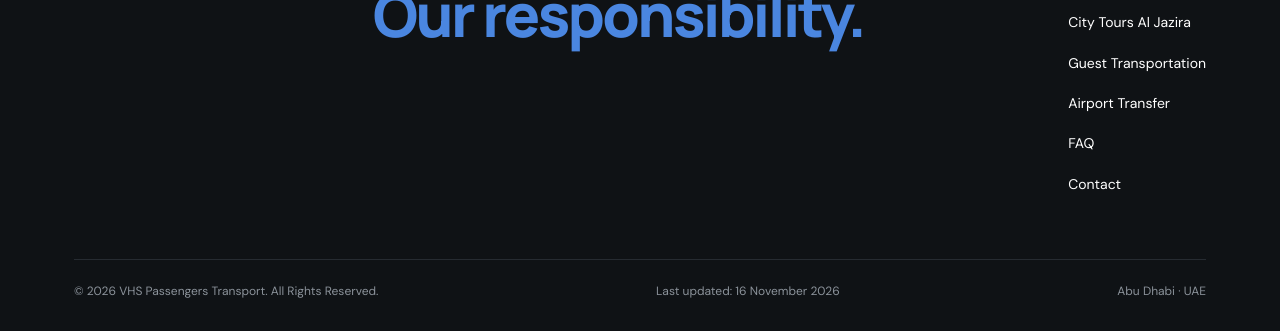
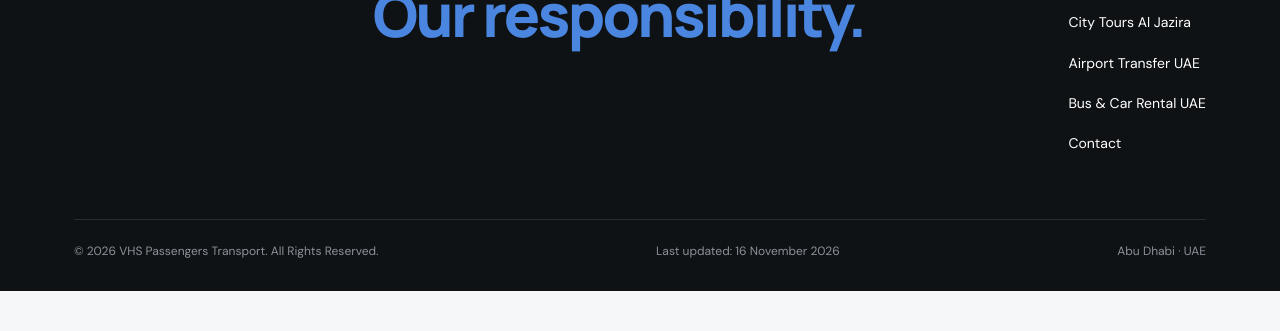
Before and after one commit to adilthengilan/vhs-transport, a plain HTML site: page City tours al jazira.html in a window 1280 px wide. Shown: the part 7427-7758 px from the top of the page. After the commit the page ends 7718 px from the top, so only its background shows below. Drawn offline with Linux system fonts and the light colour scheme.

Commit message:
Update footer links and content in HTML file

```diff
--- a/City tours al jazira.html
+++ b/City tours al jazira.html
@@ -207,7 +207,7 @@ footer ul{list-style:none;margin:0;padding:0;display:grid;gap:10px;font-size:14p
   <div class="top">
     <a class="brand chip" href="#top"><img src="assets/vhs-logo.png" width="150" height="42" alt="VHS Passengers Transport logo" loading="lazy" decoding="async"></a>
     <p class="fh">Your journey.<br><span style="color:#4a86e0">Our responsibility.</span></p>
-    <ul><li><a href="city-tours.html">City Tours</a></li><li><a href="city-tours-abu-dhabi.html">City Tours Abu Dhabi</a></li><li><a href="city-tours-al-jazira.html">City Tours Al Jazira</a></li><li><a href="guest-transportation.html">Guest Transportation</a></li><li><a href="airport-transfer.html">Airport Transfer</a></li><li><a href="#faq">FAQ</a></li><li><a href="#contact">Contact</a></li></ul>
+    <ul><li><a href="City Tours uae.html">City Tours UAE</a></li><li><a href="City tours abu dhabi.html">City Tours Abu Dhabi</a></li><li><a href="City tours al jazira.html">City Tours Al Jazira</a></li><li><a href="Airport Transfer uae.html">Airport Transfer UAE</a></li><li><a href="Bus &amp; Car Rental UAE.html">Bus &amp; Car Rental UAE</a></li><li><a href="#contact">Contact</a></li></ul>
   </div>
   <div class="bot"><span>&copy; 2026 VHS Passengers Transport. All Rights Reserved.</span><span>Last updated: <time datetime="2026-11-16">16 November 2026</time></span><span>Abu Dhabi &middot; UAE</span></div>
 </div></footer>
```
